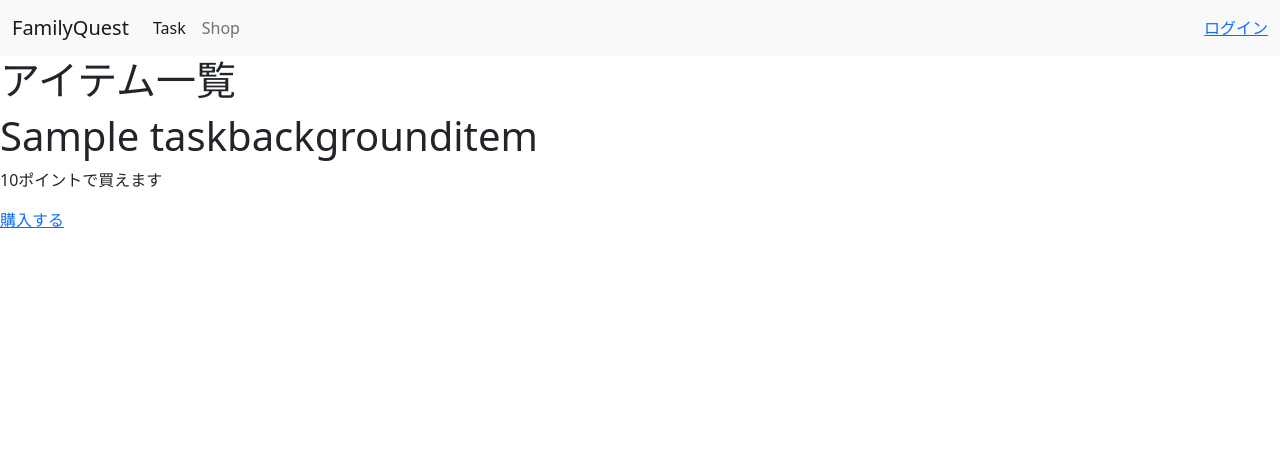
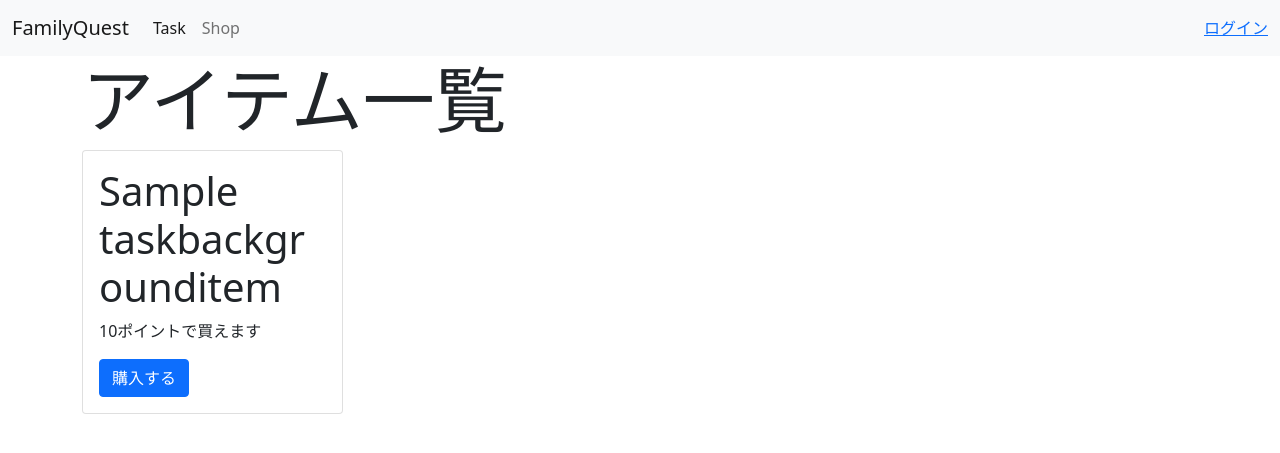
Before and after one commit to n3xem/FamilyQuest, a Django app: page /shop/ in a window 1280 px wide. Shown: the top 453 px of the page. Run offline with Django 3.2, Linux system fonts and the light colour scheme; tables that the repository leaves empty hold one stand-in row (values such as "Sample post"); some libraries are stand-ins or nearby versions.

Commit message:
Change: ShopページのUIを分かりやすくした

```diff
--- a/shop/templates/shop/taskbackgrounditem_list.html
+++ b/shop/templates/shop/taskbackgrounditem_list.html
@@ -1,12 +1,21 @@
 {% extends "./base.html" %}
 {% block title %}アイテム一覧{% endblock %}
 {% block content %}
-<h1>アイテム一覧</h1>
-{% for item in object_list %}
-<div>
-    <h1>{{ item.name }}</h1>
-    <p>{{ item.experience_point_cost }}ポイントで買えます</p>
-    <a href='{% url "shop:taskbg_buy" item.pk %}'>購入する</a>
+<div class="container">
+    <h1 class="display-2">アイテム一覧</h1>
+    <div class="row row-cols-1 row-cols-sm-2 row-cols-lg-4 g-4">
+
+        {% for item in object_list %}
+        <div class="col">
+            <div class="card">
+                <div class="card-body" style="background-color: {{ item.colorcode }};">
+                    <h1 class="card-title">{{ item.name }}</h1>
+                    <p>{{ item.experience_point_cost }}ポイントで買えます</p>
+                    <a class="btn btn-primary" href='{% url "shop:taskbg_buy" item.pk %}' role="button">購入する</a>
+                </div>
+            </div>
+        </div>
+        {% endfor %}
+    </div>
 </div>
-{% endfor %}
 {% endblock %}
```
